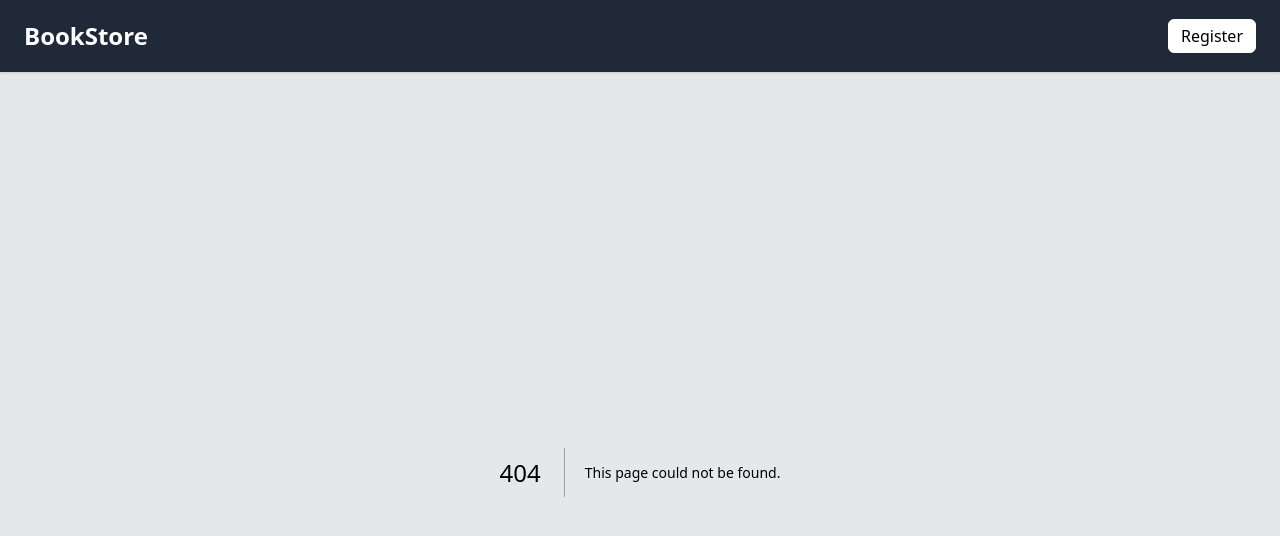
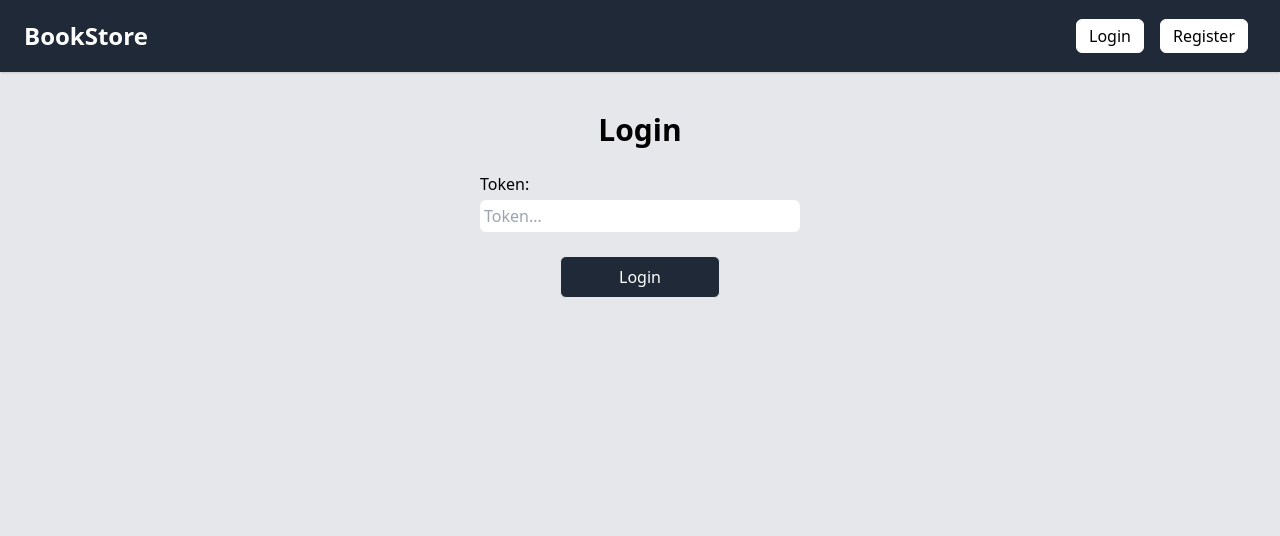
Before and after one commit to bilal-faisal/book-store-nextjs, a Next.js app: page /login in a window 1280 px wide. Before the commit this address had no page. Shown: the top 536 px of the page. Built offline with nearby package versions, Linux system fonts and the light colour scheme.

Commit message:
Login page added

```diff
--- /dev/null
+++ b/src/app/login/page.tsx
@@ -0,0 +1,71 @@
+"use client";
+import { useRouter } from "next/navigation";
+import React, { useState } from "react";
+
+async function verifyToken(user: string) {
+  // try {
+  //   let res = await fetch("/api/login", {
+  //     method: "POST",
+  //     headers: {
+  //       "Content-Type": "application/json",
+  //     },
+  //     body: user,
+  //     cache: "no-store",
+  //   });
+
+  //   if (!res.ok) {
+  //     throw new Error("Something went Wrong!");
+  //   }
+  //   return res.json();
+  // } catch (error) {
+  //   return error;
+  // }
+}
+
+const Register = () => {
+  let router = useRouter();
+  const [user, setUser] = useState({ token: ""});
+
+  function handleChange(e: any) {
+    setUser({ ...user, [e.target.name]: e.target.value });
+  }
+  async function handleSubmit(e: any) {
+    e.preventDefault();
+    console.log(user.token)
+    // let data = await verifyToken(JSON.stringify(user));
+    // if (data.error) {
+    //   alert(data.error);
+    // } else {
+    //   localStorage.setItem("authToken", user.token);
+    //   router.back();
+    // }
+  }
+  return (
+    <>
+      <h1 className="mt-8 mb-4 py-2 text-3xl font-semibold text-center">
+        Login
+      </h1>
+      <form className="flex flex-col md:w-1/4 mx-auto" onSubmit={handleSubmit}>
+        <label htmlFor="token">Token:</label>
+        <input
+          type="text"
+          id="token"
+          name="token"
+          placeholder="Token..."
+          className="p-1 rounded-md mt-1 mb-2"
+          value={user.token}
+          onChange={handleChange}
+          required
+        />
+        <button
+          type="submit"
+          className="text-white bg-gray-800 px-3 py-2 my-4 w-1/2 mx-auto rounded-md border hover:bg-gray-900"
+        >
+          Login
+        </button>
+      </form>
+    </>
+  );
+};
+
+export default Register;
--- a/src/components/Navbar.tsx
+++ b/src/components/Navbar.tsx
@@ -59,8 +59,13 @@ export default function Navbar() {
           >
             <ul className="items-center justify-center space-y-6 md:flex md:space-x-10 md:space-y-0">
               <li>
+                <Link href={"/login"}>
+                  <button className="bg-white mx-2 px-3 py-1 rounded-md border border-white hover:border hover:border-white hover:bg-gray-800 hover:text-white">
+                    Login
+                  </button>
+                </Link>
                 <Link href={"/register"}>
-                  <button className="bg-white px-3 py-1 rounded-md border border-white hover:border hover:border-white hover:bg-gray-800 hover:text-white">
+                  <button className="bg-white mx-2 px-3 py-1 rounded-md border border-white hover:border hover:border-white hover:bg-gray-800 hover:text-white">
                     Register
                   </button>
                 </Link>
```
